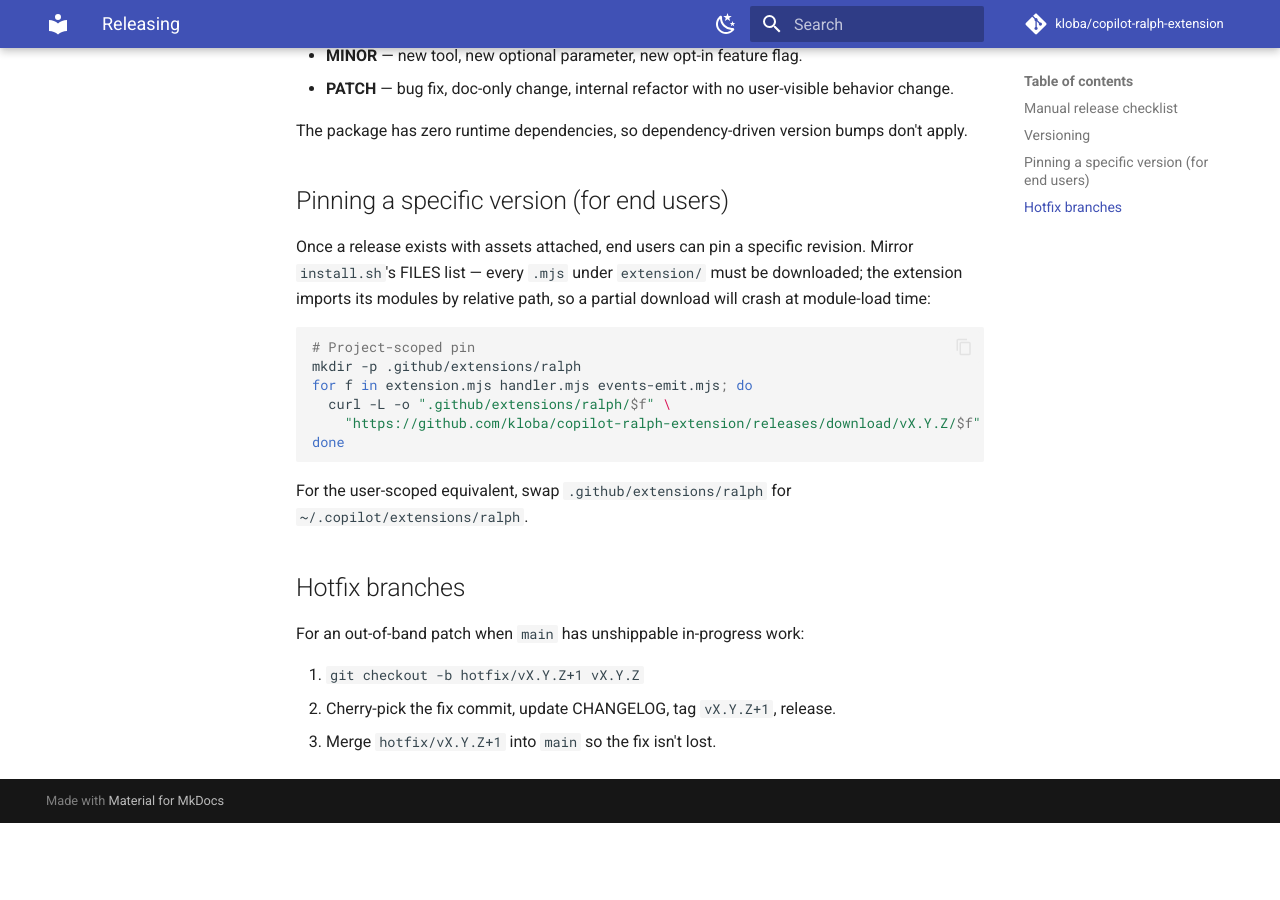
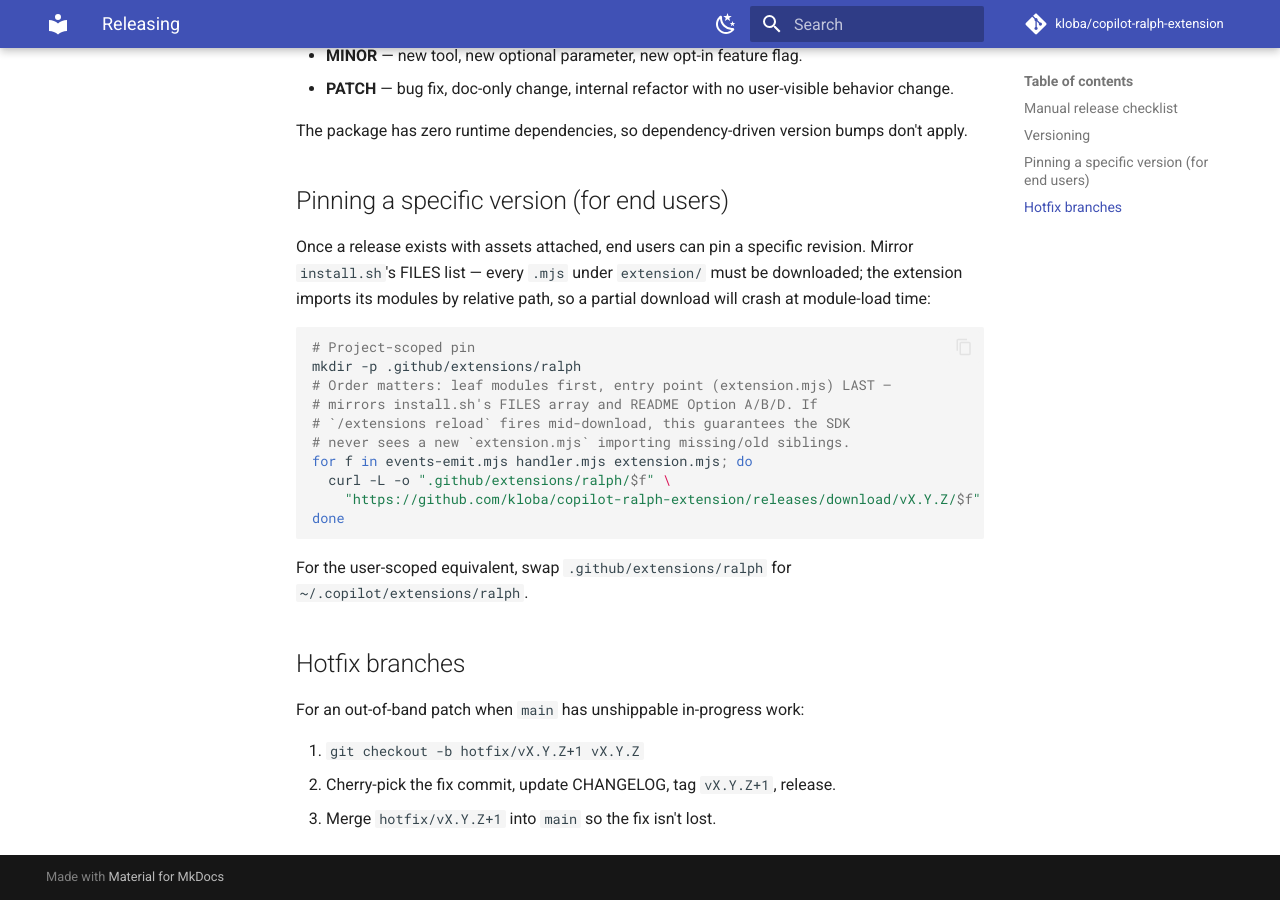
Before and after one commit to kloba/copilot-ralph-extension, an MkDocs documentation site: the page built from docs/RELEASING.md, in a window 1280 px wide and 900 px high, scrolled down 1471 px. Built offline with MkDocs 1.6.1 and Material for MkDocs 9.7.7, drawn with Linux system fonts in a browser that asks for light colours; comment, search, counter and statistics services are not loaded; before the commit the page ends 2294 px from its top, so only the background shows below that.

Commit message:
docs(releasing): leaf-first curl loop + broaden drift guard to all docs
`docs/RELEASING.md`'s "Pinning a specific version (for end users)"
curl loop listed `extension.mjs` FIRST — entry point first, leaves
last — exactly the ordering the iter 121 README fix and
`install.sh`'s FILES array hardened against. A user copying that
loop and running it on a slow/interrupted network with Copilot CLI
running could trip the same race that prompted the original
hardening: a concurrent `/extensions reload` between the first and
second curl would import the new `extension.mjs` against missing
or stale `handler.mjs` / `events-emit.mjs` and crash at module-load.

Two surgical changes:

1. Reorder the loop to `events-emit.mjs handler.mjs extension.mjs`
   and add a brief leading comment explaining the leaf-first
   invariant + cross-reference to `install.sh`'s FILES array and
   README Options A/B/D.

2. Broaden the iter 121 drift guard from "scan README" to "scan
   every .md under repo root + docs/". The original guard caught
   regressions in README only; this regression slipped through
   because RELEASING.md wasn't covered. The expanded scan walks
   `repo-root/*.md` + `docs/*.md`, extracts every
   `for f in <list>; do` whose list mentions `handler.mjs`, and
   asserts the list matches `install.sh`'s FILES order verbatim.
   Belt-and-suspenders: assert ≥3 such loops are found, so a
   future refactor that moves install instructions out of these
   files (or renames the loop variable) cannot silently make the
   guard inert.

Verified the test catches the regression by stashing
RELEASING.md's fix: 629/629 -> 628/629 with the broadened guard
failing on the entry-first ordering. Pop restored: 629/629 pass.

Co-authored-by: Copilot <223556219+Copilot@users.noreply.github.com>
Co-authored-by: copilot-ralph <copilot-ralph@users.noreply.github.com>

````diff
--- a/docs/RELEASING.md
+++ b/docs/RELEASING.md
@@ -50,7 +50,11 @@ Once a release exists with assets attached, end users can pin a specific revisio
 ```bash
 # Project-scoped pin
 mkdir -p .github/extensions/ralph
-for f in extension.mjs handler.mjs events-emit.mjs; do
+# Order matters: leaf modules first, entry point (extension.mjs) LAST —
+# mirrors install.sh's FILES array and README Option A/B/D. If
+# `/extensions reload` fires mid-download, this guarantees the SDK
+# never sees a new `extension.mjs` importing missing/old siblings.
+for f in events-emit.mjs handler.mjs extension.mjs; do
   curl -L -o ".github/extensions/ralph/$f" \
     "https://github.com/kloba/copilot-ralph-extension/releases/download/vX.Y.Z/$f"
 done
````
Also changed, not shown: CHANGELOG.md (+17 -0 lines), 1 other file.
